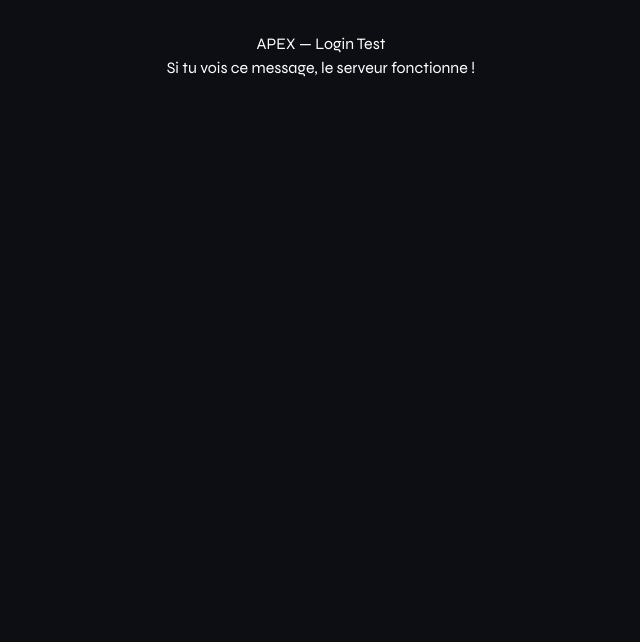
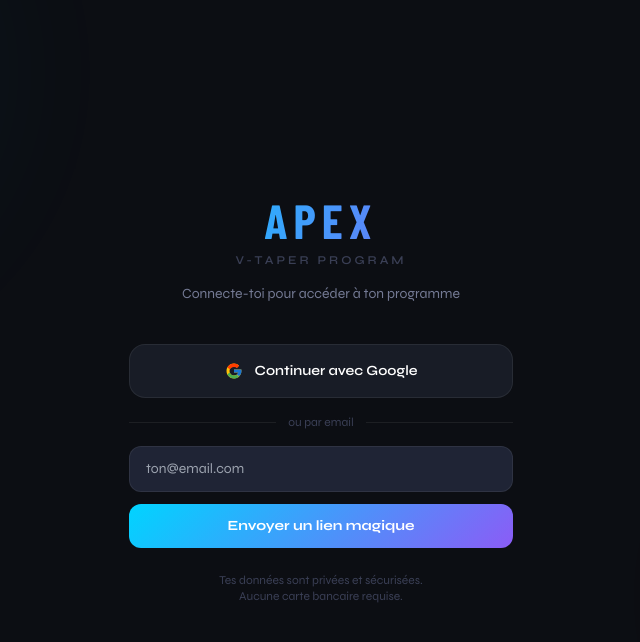
Before and after one commit to jerorome/programme-sport, a Next.js app: page /login in a window 1280 px wide. Shown: the top 642 px of the page, without its empty margins (319-959 px from the left). Built offline with nearby package versions, Linux system fonts and the light colour scheme; no server answers; a web font is replaced by a local one.

Commit message:
fix: restore real login page after successful test

```diff
--- a/app/login/page.tsx
+++ b/app/login/page.tsx
@@ -1,11 +1,9 @@
 // app/login/page.tsx
+// Server component wrapper — prevents static prerendering
 export const dynamic = 'force-dynamic'
 
+import LoginForm from './login-form'
+
 export default function LoginPage() {
-  return (
-    <div style={{ padding: '2rem', color: 'white', textAlign: 'center' }}>
-      <h1>APEX — Login Test</h1>
-      <p>Si tu vois ce message, le serveur fonctionne !</p>
-    </div>
-  )
+  return <LoginForm />
 }
```
